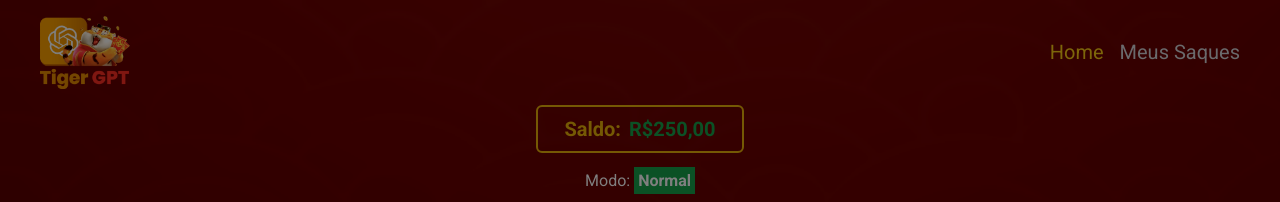
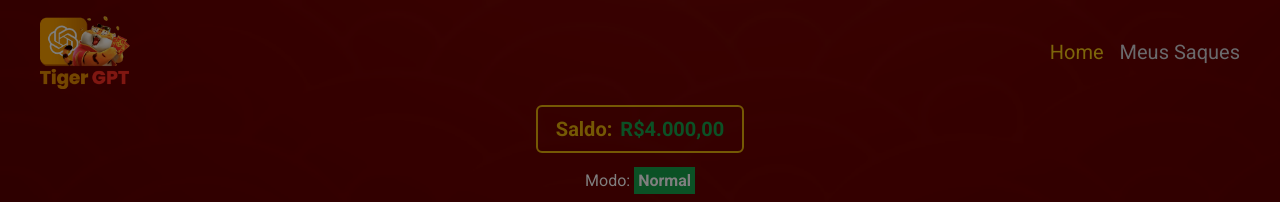
Before and after one commit to amdrafa/tigergame, a React (Vite) app: page /tiger-game in a window 1280 px wide. Shown: the top 202 px of the page. Built offline with nearby package versions, Linux system fonts and the light colour scheme.

Commit message:
4k changed

```diff
--- a/src/pages/game.tsx
+++ b/src/pages/game.tsx
@@ -51,7 +51,7 @@ export function Game() {
             <HeaderApp />
             <div className="flex flex-col justify-between items-center">
                 <span className="text-yellow-500 border-yellow-500 border-2 p-2 rounded-md w-52 flex justify-center font-bold text-xl mb-4">
-                    Saldo: <span className="text-green-600 ml-2"> R$250,00</span>
+                    Saldo: <span className="text-green-600 ml-2"> R$4.000,00</span>
                 </span>
                 <div className="mb-3">
                     <h2 className="text-white ">Modo: <span className="bg-green-600 font-bold p-1">Normal</span></h2>
@@ -135,7 +135,7 @@ export function Game() {
                 <div className="flex justify-center items-center space-x-4">
                     <img width={80} src={logo} alt="Logo Pequena Tiger GPT" />
                     <span className="text-yellow-500 border-yellow-500 border-2 p-2 rounded-md w-44 flex justify-center font-bold text-xl">
-                        Saldo: <span className="text-green-600 ml-2"> R$250,00</span>
+                        Saldo: <span className="text-green-600 ml-2"> R$4.000,00</span>
                     </span>
                 </div>
             </Modal>
--- a/src/pages/home.tsx
+++ b/src/pages/home.tsx
@@ -57,7 +57,7 @@ export function Home() {
 
     useEffect(() => {
         /* ALTERE O VALOR 10 PARA OS SEGUNDOS EM QUE AS SEÇÕES VÃO APARECER */
-        const SECONDS_TO_DISPLAY = 18;
+        const SECONDS_TO_DISPLAY = 33;
 
         /* DAQUI PARA BAIXO NAO PRECISA ALTERAR */
         let attempts = 0;
@@ -98,7 +98,7 @@ export function Home() {
             <div className="flex flex-col justify-between items-center">
                 {isVisible ? (
                     <span className="text-yellow-500 border-yellow-500 border-2 p-2 rounded-md w-52 flex justify-center font-bold text-2xl mb-4">
-                        Saldo: <span className="text-green-600 ml-2"> R$250,00</span>
+                        Saldo: <span className="text-green-600 ml-2"> R$4.000,00</span>
                     </span>
                 ) : (
                     <span className="text-white border-2 p-2 rounded-md w-40 flex justify-center font-bold text-xl mb-4">
@@ -120,9 +120,9 @@ export function Home() {
 
             <div className="p-4">
                 <div className={`border-[8px] rounded-lg border-red-950 mb-6 ${isFirstModalOpen ? 'hidden' : ''}`}>
-                    <div dangerouslySetInnerHTML={{ __html: '<div id="vid_669ef2025f2544000b1ce7ac" style="position:relative;width:100%;padding: 178.05555555555554% 0 0;"> <img id="thumb_669ef2025f2544000b1ce7ac" src="https://images.converteai.net/61c81051-1ded-49ce-b73c-81a451eaf774/players/669ef2025f2544000b1ce7ac/thumbnail.jpg" style="position:absolute;top:0;left:0;width:100%;height:100%;object-fit:cover;display:block;"> <div id="backdrop_669ef2025f2544000b1ce7ac" style="position:absolute;top:0;width:100%;height:100%;-webkit-backdrop-filter:blur(5px);backdrop-filter:blur(5px);"></div> </div>' }} />
+                    <div dangerouslySetInnerHTML={{ __html: '<div id="vid_66a30f1f6fb204000b9e92f4" style="position:relative;width:100%;padding: 178.05555555555554% 0 0;"> <img id="thumb_66a30f1f6fb204000b9e92f4" src="https://images.converteai.net/61c81051-1ded-49ce-b73c-81a451eaf774/players/66a30f1f6fb204000b9e92f4/thumbnail.jpg" style="position:absolute;top:0;left:0;width:100%;height:100%;object-fit:cover;display:block;"> <div id="backdrop_66a30f1f6fb204000b9e92f4" style="position:absolute;top:0;width:100%;height:100%;-webkit-backdrop-filter:blur(5px);backdrop-filter:blur(5px);"></div> </div>' }} />
                     <Helmet>
-                        <script type="text/javascript" id="scr_669ef2025f2544000b1ce7ac"> var s=document.createElement("script"); s.src="https://scripts.converteai.net/61c81051-1ded-49ce-b73c-81a451eaf774/players/669ef2025f2544000b1ce7ac/player.js", s.async=!0,document.head.appendChild(s); </script>
+                        <script type="text/javascript" id="scr_66a30f1f6fb204000b9e92f4"> var s=document.createElement("script"); s.src="https://scripts.converteai.net/61c81051-1ded-49ce-b73c-81a451eaf774/players/66a30f1f6fb204000b9e92f4/player.js", s.async=!0,document.head.appendChild(s); </script>
                     </Helmet>
                 </div>
             </div>
@@ -160,7 +160,7 @@ export function Home() {
                 shouldCloseOnEsc={false}
                 shouldCloseOnOverlayClick={false}
             >
-                <h2 className="text-gray-100 text-3xl font-bold mb-4 text-center">Parabéns! Você ganhou <span className="text-yellow-400">R$250,00</span></h2>
+                <h2 className="text-gray-100 text-3xl font-bold mb-4 text-center">Parabéns! Você ganhou <span className="text-yellow-400">R$4.000,00</span></h2>
 
                 <div className="text-center text-gray-200 text-lg mb-6">
                     A <span className="text-green-600 font-bold">inteligência artificial</span> do TigetGPT jogou 100% automático pra você.
@@ -194,7 +194,7 @@ export function Home() {
                 <div className="flex justify-center items-center space-x-4">
                     <img width={80} src={logo} alt="Logo Pequena Tiger GPT" />
                     <span className="text-yellow-500 border-yellow-500 border-2 p-2 rounded-md w-44 flex justify-center font-bold text-xl">
-                        Saldo: <span className="text-green-600 ml-2"> R$250,00</span>
+                        Saldo: <span className="text-green-600 ml-2"> R$4.000,00</span>
                     </span>
                 </div>
             </Modal>
@@ -207,7 +207,10 @@ export function Home() {
                 shouldCloseOnEsc={true}
                 shouldCloseOnOverlayClick={true}
             >
-                <h2 className="text-gray-100 text-3xl font-bold mb-4 text-center">Você ganhou 1 rodada grátis no <span className="text-yellow-500">TigerGPT</span></h2>
+                <div className="w-full flex justify-center text-6xl mb-4">
+                    🎁
+                </div>
+                <h2 className="text-gray-100 text-3xl font-bold mb-4 text-center">Você ganhou 1 rodada <span className="text-yellow-500">grátis</span> e um <span className="text-yellow-500">bônus</span> de <span className="text-green-600 font-bold">R$113</span> pra jogar</h2>
 
                 <div className="text-center text-gray-200 text-lg mb-6">
                     Clique no <span className="text-green-600 font-bold">botão verde</span> que a inteligência artificial te dará <span className="text-green-600 font-bold">99,98%</span> de assertividade.
--- a/src/pages/register.tsx
+++ b/src/pages/register.tsx
@@ -42,8 +42,8 @@ export function Register() {
         <div className="px-6">
             <Header />
             <div className="flex flex-col justify-between items-center">
-                <span className="text-yellow-500 border-yellow-500 border-2 p-2 rounded-md w-52 flex justify-center font-bold text-2xl mb-2">
-                    Saldo: <span className="text-green-600 ml-2"> R$250,00</span>
+                <span className="text-yellow-500 border-yellow-500 border-2 p-2 rounded-md w-52 flex justify-center font-bold text-xl mb-2">
+                    Saldo: <span className="text-green-600 ml-2"> R$4.000,00</span>
                 </span>
 
             </div>
--- a/src/pages/vsltiger.tsx
+++ b/src/pages/vsltiger.tsx
@@ -76,8 +76,8 @@ export function VslTiger() {
             <div className="px-2">
                 <Header />
                 <div className="flex justify-center">
-                    <span className="text-yellow-500 border-yellow-500 border-2 p-2 rounded-md w-52 flex justify-center font-bold text-2xl mb-4">
-                        Saldo: <span className="text-green-600 ml-2"> R$250,00</span>
+                    <span className="text-yellow-500 border-yellow-500 border-2 p-2 rounded-md w-52 flex justify-center font-bold text-xl mb-4">
+                        Saldo: <span className="text-green-600 ml-2"> R$4.000,00</span>
                     </span>
                 </div>
                 {/* <div className="text-center text-white font-bold text-2xl mt-2 mb-8">
@@ -85,7 +85,7 @@ export function VslTiger() {
             </div> */}
 
                 <div className="text-center text-zinc-200 font-extrabold text-4xl mb-4">
-                    💸VOCÊ TEM💸 <span className="text-yellow-400">R$250</span> PARA SACAR
+                    💸VOCÊ TEM💸 <span className="text-yellow-400">R$4.000,00</span> PARA SACAR
                 </div>
 
                 <div className="border-[8px] rounded-lg border-red-950 mb-6">
@@ -123,7 +123,7 @@ export function VslTiger() {
                 (<div className="flex justify-center mb-6">
                     <p className="text-white font-bold px-10 text-center">
                         <span className="text-green-600">{`${viewers} `}</span>
-                        {`pessoas já adquiriram o TigerGPT hoje, dia ${dayjs().format('DD/MM/YYYY')}.`}
+                        {`pessoas já lucraram com o TigerGPT hoje, dia ${dayjs().format('DD/MM/YYYY')}.`}
                     </p>
                 </div>
 
```
